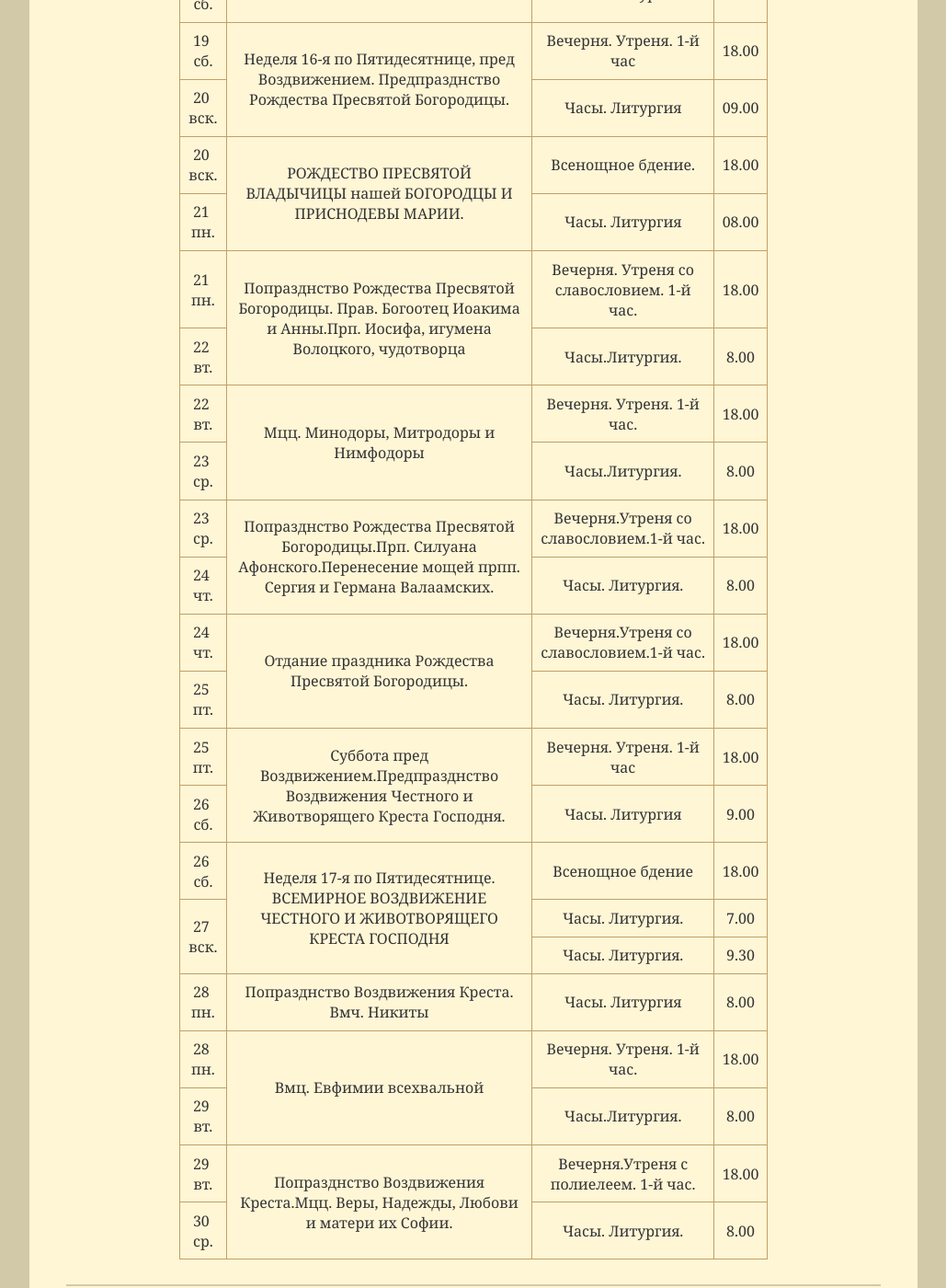
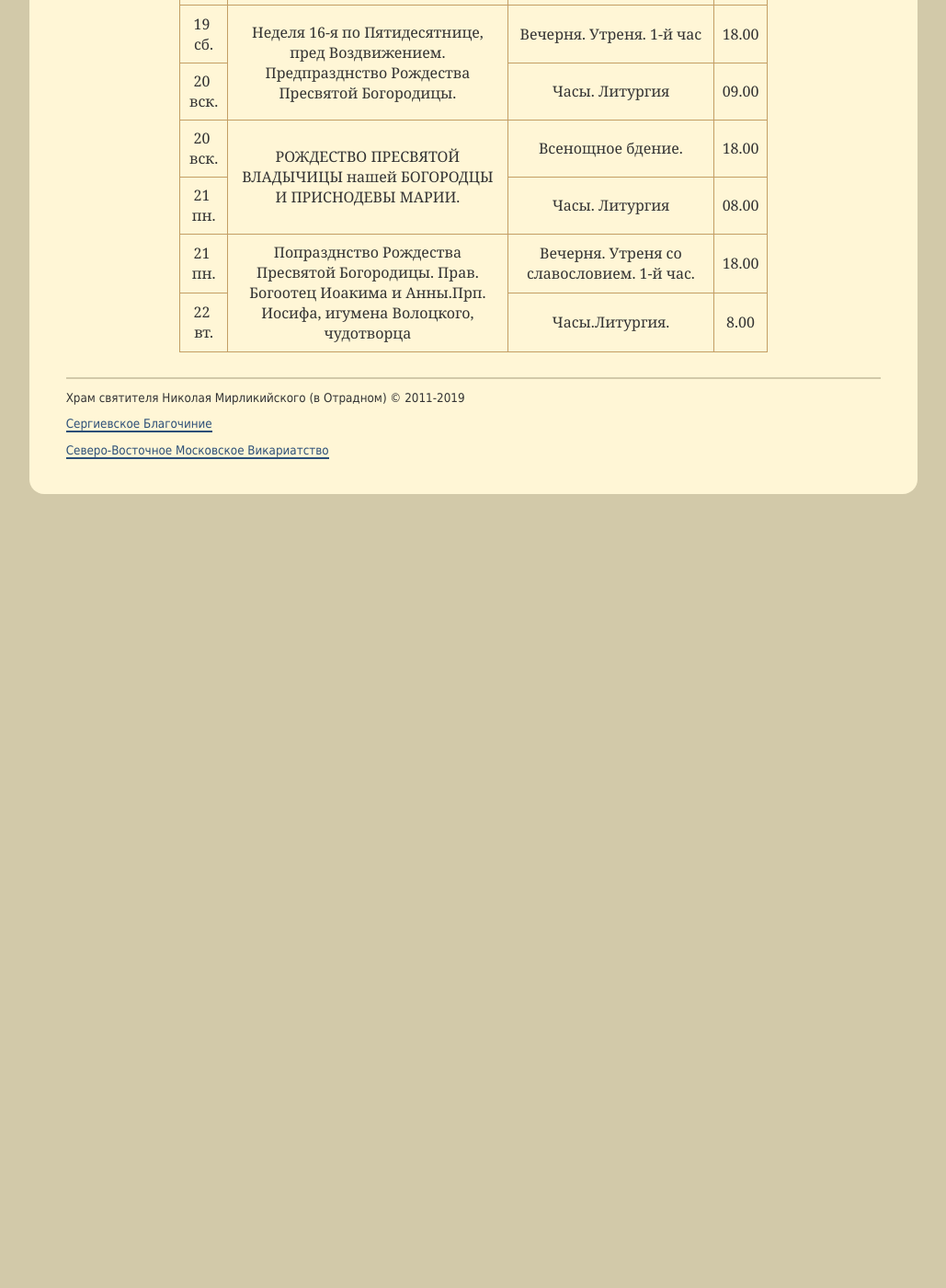
Before and after one commit to hramotradnoe/hramotradnoe.github.io, a Jekyll site: the page built from schedule/index.html, in a window 1280 px wide and 1400 px high, scrolled down 2078 px. Shown: the whole window at 92% size, without its empty margins (125-1154 px from the left). Built offline with Jekyll 4.4.1, drawn with Linux system fonts in a browser that asks for light colours; after the commit the page ends 2623 px from its top, so only the background shows below that.

Commit message:
Update schedule.yml

```diff
--- a/_data/schedule.yml
+++ b/_data/schedule.yml
@@ -123,67 +123,3 @@ timetable:
       - day   : 22&nbsp; вт.
         time  : '8.00'
         title : "Часы.Литургия."
- - description : "Мцц. Минодоры, Митродоры и Нимфодоры"
-   services    :
-      - day   : 22&nbsp; вт.
-        time  : '18.00'
-        title : "Вечерня. Утреня. 1-й час."
-      - day   : 23&nbsp; ср.
-        time  : '8.00'
-        title : "Часы.Литургия."
- - description : "Попразднство Рождества Пресвятой Богородицы.Прп. Силуана Афонского.Перенесение мощей прпп. Сергия и Германа Валаамских."
-   services    :
-      - day   : 23&nbsp; ср.
-        time  : '18.00'
-        title : "Вечерня.Утреня со славословием.1-й час."
-      - day   : 24&nbsp; чт.
-        time  : '8.00'
-        title : "Часы. Литургия."
- - description : "Отдание праздника Рождества Пресвятой Богородицы."
-   services    :
-      - day   : 24&nbsp; чт.
-        time  : '18.00'
-        title : "Вечерня.Утреня со славословием.1-й час."
-      - day   : 25&nbsp; пт.
-        time  : '8.00'
-        title : "Часы. Литургия."
- - description : "Суббота пред Воздвижением.Предпразднство Воздвижения Честного и Животворящего Креста Господня."
-   services    :
-      - day   : 25&nbsp; пт.
-        time  : '18.00'
-        title : "Вечерня. Утреня. 1-й час"
-      - day   : 26&nbsp; сб.
-        time  : '9.00'
-        title : "Часы. Литургия"
- - description : "Неделя 17-я по Пятидесятнице. ВСЕМИРНОЕ ВОЗДВИЖЕНИЕ ЧЕСТНОГО И ЖИВОТВОРЯЩЕГО КРЕСТА ГОСПОДНЯ"
-   services    :
-      - day   : 26&nbsp; сб.
-        time  : '18.00'
-        title : "Всенощное бдение"
-      - day   : 27&nbsp; вск.
-        time  : '7.00'
-        title : "Часы. Литургия."
-      - day   : 27&nbsp; вск.
-        time  : '9.30'
-        title : "Часы. Литургия."
- - description : "Попразднство Воздвижения Креста. Вмч. Никиты"
-   services    :
-      - day   : 28&nbsp; пн.
-        time  : '8.00'
-        title : "Часы. Литургия"
- - description : "Вмц. Евфимии всехвальной"
-   services    :
-      - day   : 28&nbsp; пн.
-        time  : '18.00'
-        title : "Вечерня. Утреня. 1-й час."
-      - day   : 29&nbsp; вт.
-        time  : '8.00'
-        title : "Часы.Литургия."
- - description : "Попразднство Воздвижения Креста.Мцц. Веры, Надежды, Любови и матери их Софии."
-   services    :
-      - day   : 29&nbsp; вт.
-        time  : '18.00'
-        title : "Вечерня.Утреня с полиелеем. 1-й час."
-      - day   : 30&nbsp; ср.
-        time  : '8.00'
-        title : "Часы. Литургия."
```
